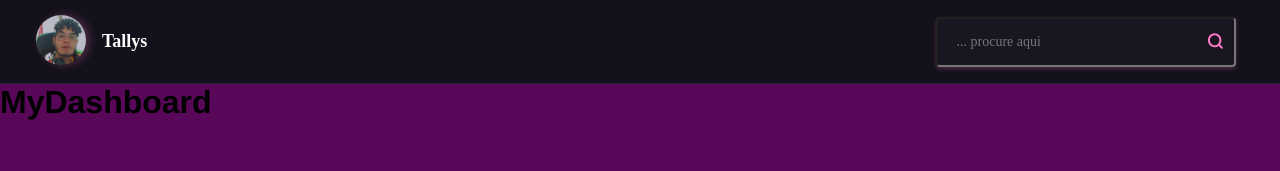
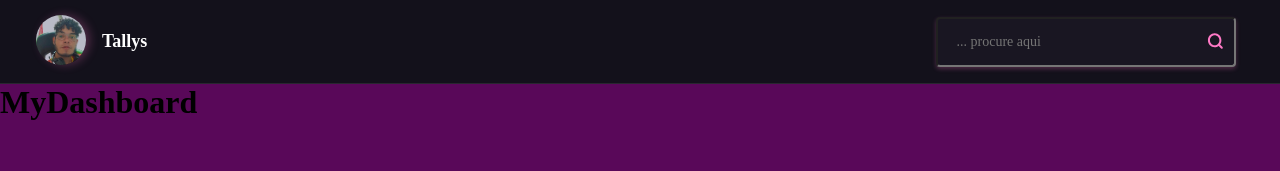
Before and after one commit to byte-serido/trainign-devs-byte, a Vue app in the folder src/projects/forum_bsi/talles/forum_bsi/: page / in a window 1280 px wide. Shown: the top 171 px of the page. Built offline with nearby package versions, Linux system fonts and the light colour scheme.

Commit message:
:lipstick:style: Changing application font #22

```diff
--- a/src/projects/forum_bsi/talles/forum_bsi/src/App.vue
+++ b/src/projects/forum_bsi/talles/forum_bsi/src/App.vue
@@ -18,7 +18,7 @@ export default {
 <style>
 
   * {
-    font-family: Helvetica;
+    font-family: 'Rubik';
     padding: 0;
     margin: 0;
     box-sizing: border-box;
```
